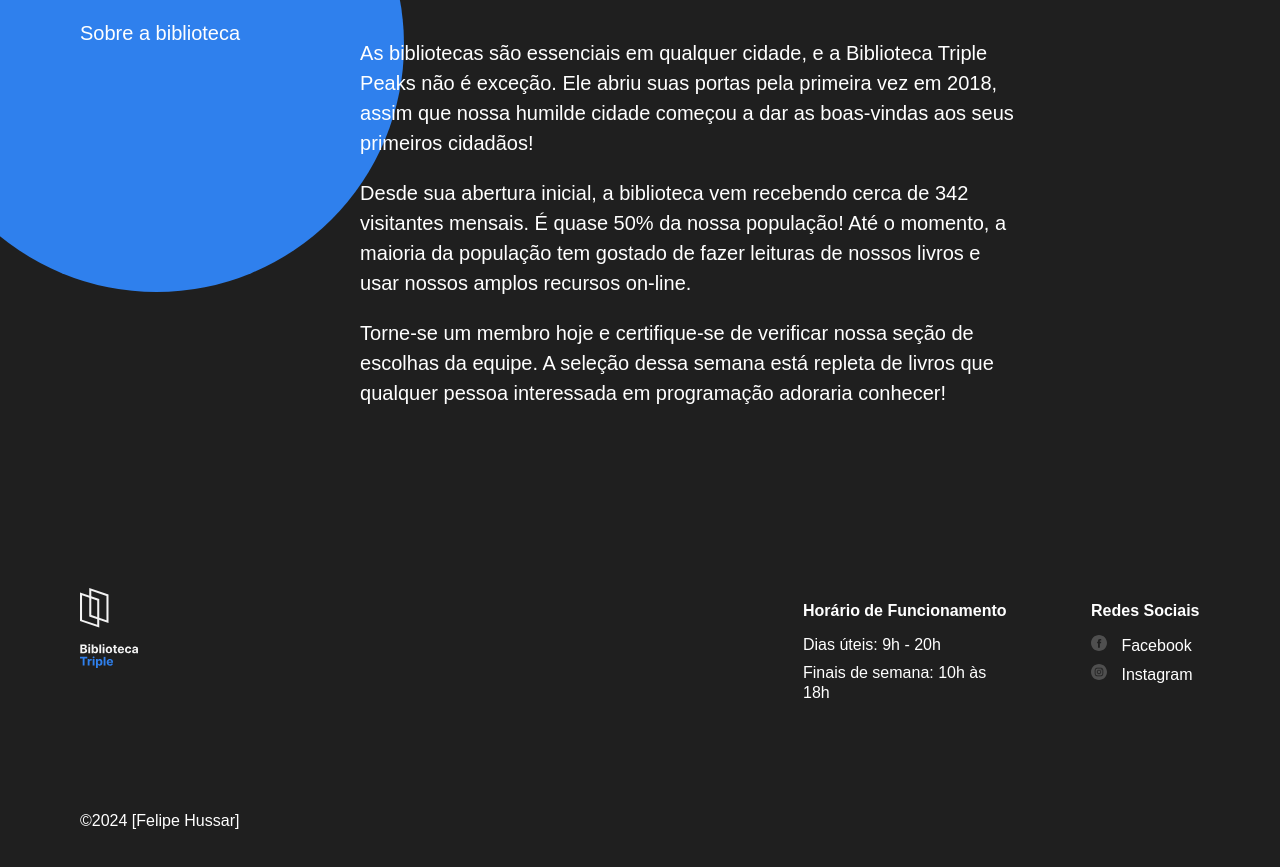
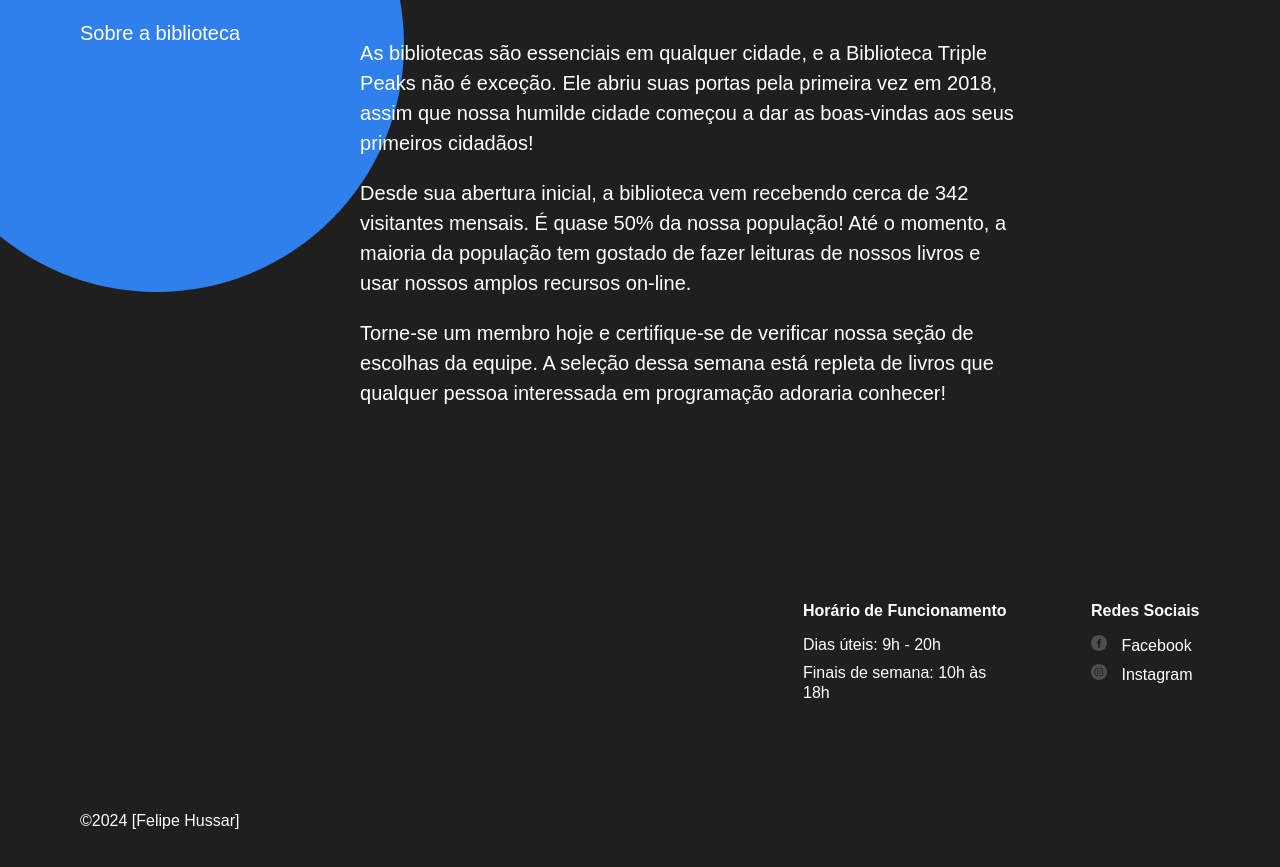
Before and after one commit to FelipeHussar/web_project_library, a plain HTML site: page index.html in a window 1280 px wide. Shown: the part 3538-4405 px from the top of the page. Drawn offline with Linux system fonts and the light colour scheme.

Commit message:
alteração de logo

```diff
--- a/index.html
+++ b/index.html
@@ -307,13 +307,7 @@
       </main>
       <footer class="footer" id="footer">
         <div class="footer__columns">
-          <div class="footer__column">
-            <img
-              class="footer__logo"
-              src="../images/logo_white.svg"
-              alt="Triple Peaks Library Logo"
-            />
-          </div>
+          <div class="footer__column"></div>
           <div class="footer__column footer__column_content_hours">
             <h2 class="footer__column-heading">Horário de Funcionamento</h2>
             <ul class="footer__list">
```
